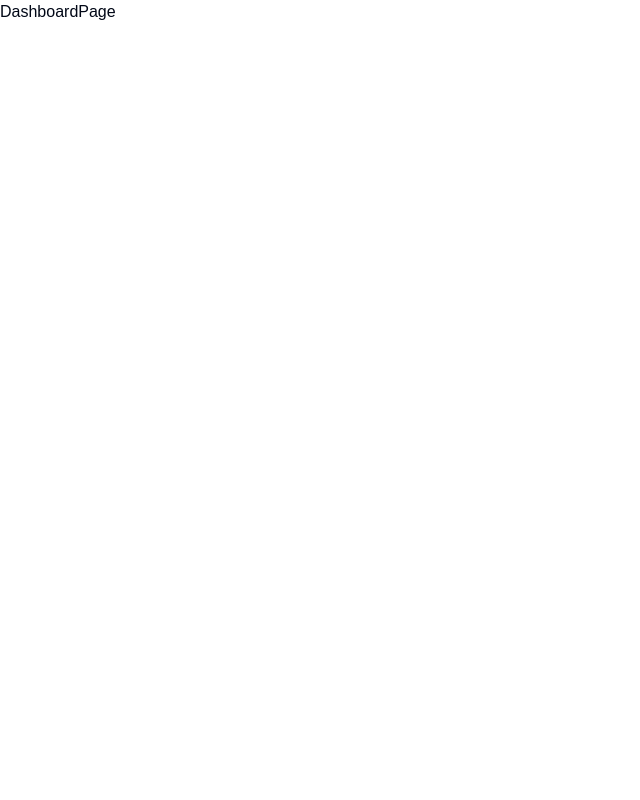
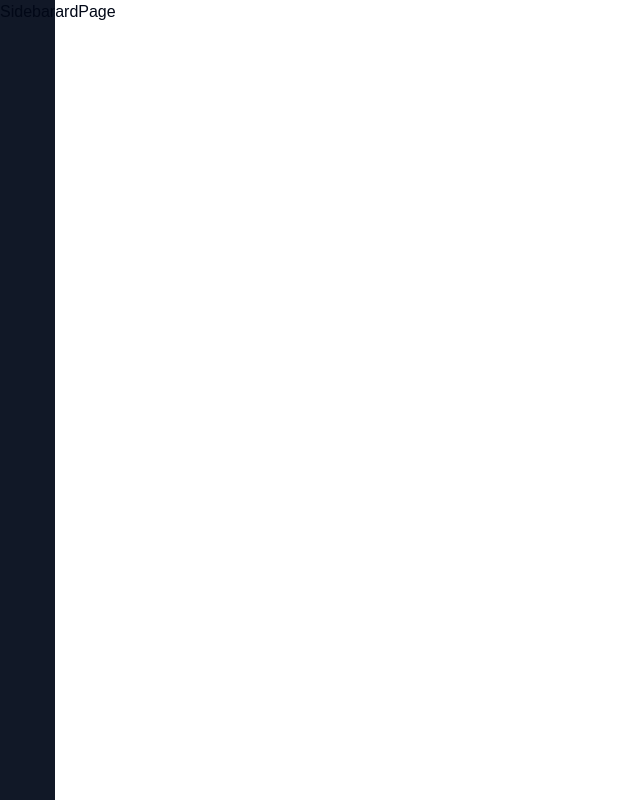
Before and after one commit to quynhta2105/ai-saas, a Next.js app: page /dashboard in a window 1280 px wide. Shown: the whole page, without its empty margins (0-640 px from the left). Built offline with nearby package versions, Linux system fonts and the light colour scheme.

Commit message:
update add username and fix ui

```diff
--- /dev/null
+++ b/app/(dashboard)/layout.tsx
@@ -0,0 +1,16 @@
+import React from 'react'
+
+const DashboardLayout = ({children}: {children: React.ReactNode}) => {
+  return (
+    <div className='h-full relative'>
+        <div className='hidden h-full md:flex md: flex-col md:fixed md:inset-y-0 z-[80] bg-gray-900'>
+            <div>
+                Sidebar
+            </div>
+        </div>
+        {children}
+    </div>
+  )
+}
+
+export default DashboardLayout
--- a/app/globals.css
+++ b/app/globals.css
@@ -8,7 +8,8 @@
   height: 100%
 }
 
-.cl-internal-1dauvpw {
+.cl-internal-1dauvpw,
+.cl-internal-1hp5nqm {
   display: none;
 }
 
```
